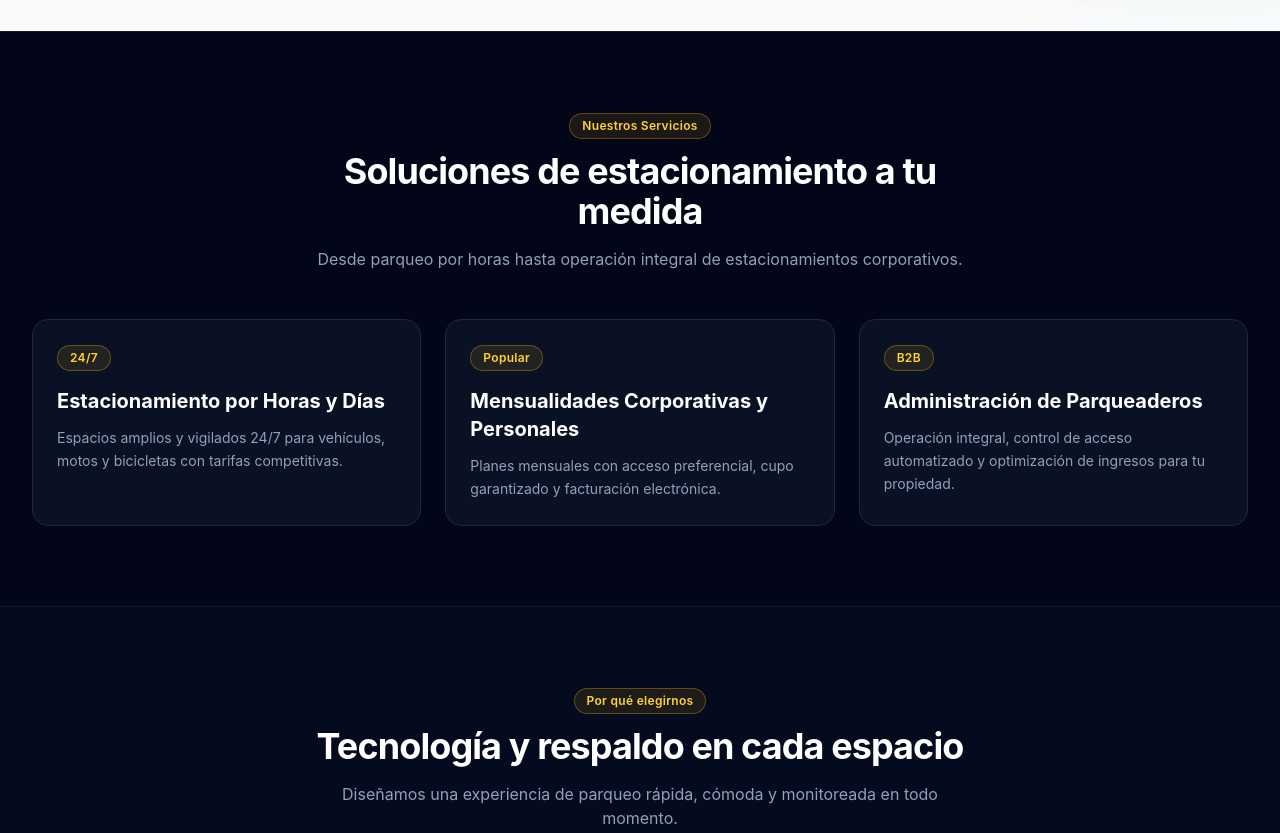
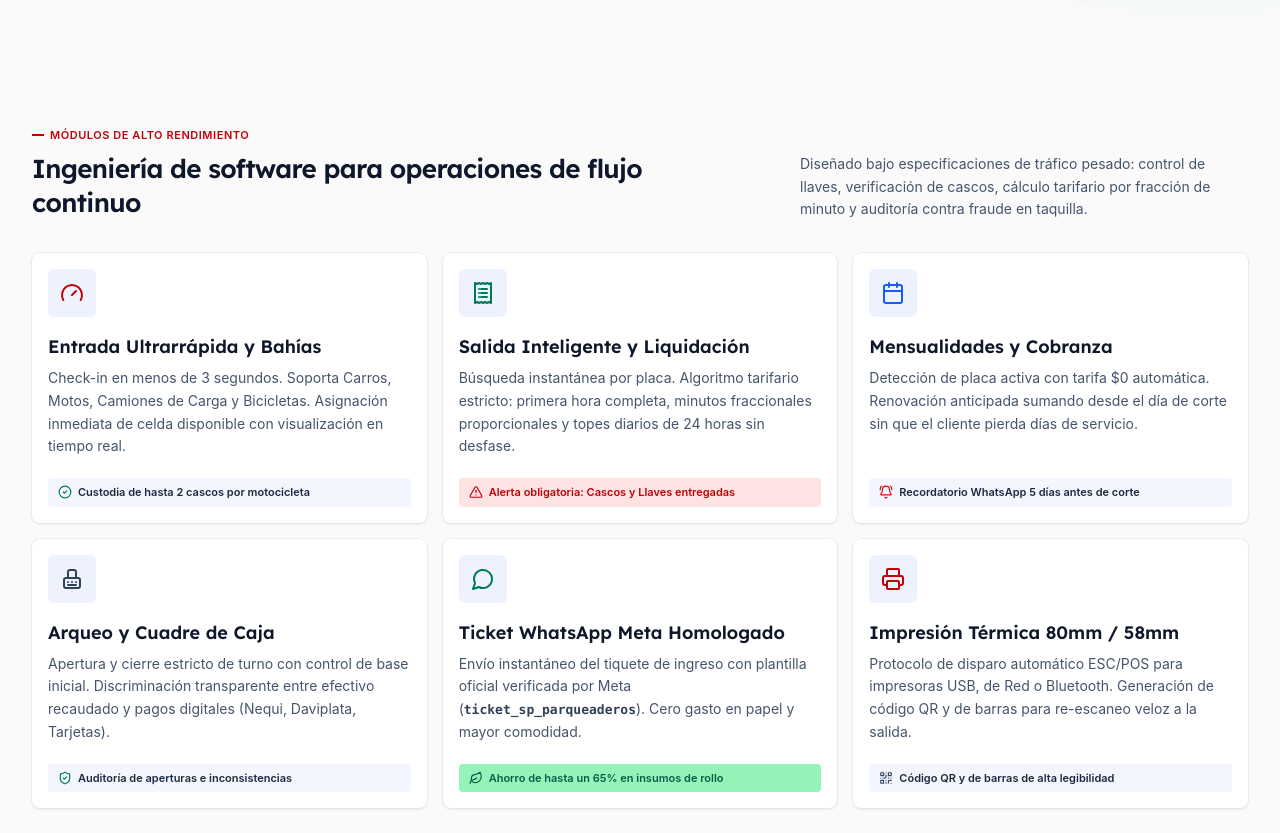
Before and after one commit to JuanCalpa/sp-parqueaderos-landing, an Astro site: page / in a window 1280 px wide. Shown: the part 920-1753 px from the top of the page. Built offline with nearby package versions, Linux system fonts and the light colour scheme; Astro itself is replaced by a stand-in of ours.

Commit message:
feat: seccion de Modulos

```diff
--- /dev/null
+++ b/src/components/sections/Modulos.astro
@@ -0,0 +1,122 @@
+---
+type Tone = 'neutral' | 'danger' | 'success';
+
+interface Modulo {
+  title: string;
+  description: string;
+  icon: string;
+  iconColor: string;
+  tag: { text: string; icon: string; iconColor?: string; tone: Tone };
+}
+
+// Iconos lucide (paths inline)
+const icons = {
+  gauge: '<path d="m12 14 4-4"/><path d="M3.34 19a10 10 0 1 1 17.32 0"/>',
+  receipt: '<path d="M4 2v20l2-1 2 1 2-1 2 1 2-1 2 1 2-1 2 1V2l-2 1-2-1-2 1-2-1-2 1-2-1-2 1Z"/><path d="M16 8h-6"/><path d="M16 12h-6"/><path d="M16 16h-6"/><path d="M8 8h.01"/><path d="M8 12h.01"/><path d="M8 16h.01"/>',
+  calendar: '<path d="M8 2v4"/><path d="M16 2v4"/><rect width="18" height="18" x="3" y="4" rx="2"/><path d="M3 10h18"/>',
+  register: '<rect width="16" height="10" x="4" y="11" rx="2"/><path d="M8 11V5a2 2 0 0 1 2-2h4a2 2 0 0 1 2 2v6"/><path d="M8 15h.01"/><path d="M12 15h.01"/><path d="M16 15h.01"/><path d="M8 18h8"/>',
+  message: '<path d="M7.9 20A9 9 0 1 0 4 16.1L2 22Z"/>',
+  printer: '<path d="M6 18H4a2 2 0 0 1-2-2v-5a2 2 0 0 1 2-2h16a2 2 0 0 1 2 2v5a2 2 0 0 1-2 2h-2"/><path d="M6 9V3a1 1 0 0 1 1-1h10a1 1 0 0 1 1 1v6"/><rect x="6" y="14" width="12" height="8" rx="1"/>',
+  check: '<circle cx="12" cy="12" r="10"/><path d="m9 12 2 2 4-4"/>',
+  alert: '<path d="m21.73 18-8-14a2 2 0 0 0-3.48 0l-8 14A2 2 0 0 0 4 21h16a2 2 0 0 0 1.73-3"/><path d="M12 9v4"/><path d="M12 17h.01"/>',
+  bell: '<path d="M10.27 21a2 2 0 0 0 3.46 0"/><path d="M22 8c0-2.3-.8-4.3-2-6"/><path d="M3.26 15.33A1 1 0 0 0 4 17h16a1 1 0 0 0 .74-1.67C19.41 13.96 18 12.5 18 8A6 6 0 0 0 6 8c0 4.5-1.41 5.96-2.74 7.33"/><path d="M4 2C2.8 3.7 2 5.7 2 8"/>',
+  shield: '<path d="M20 13c0 5-3.5 7.5-7.66 8.95a1 1 0 0 1-.67-.01C7.5 20.5 4 18 4 13V6a1 1 0 0 1 1-1c2 0 4.5-1.2 6.24-2.72a1.17 1.17 0 0 1 1.52 0C14.51 3.81 17 5 19 5a1 1 0 0 1 1 1z"/><path d="m9 12 2 2 4-4"/>',
+  leaf: '<path d="M11 20A7 7 0 0 1 9.8 6.1C15.5 5 17 4.48 19 2c1 2 2 4.18 2 8 0 5.5-4.78 10-10 10Z"/><path d="M2 21c0-3 1.85-5.36 5.08-6C9.5 14.52 12 13 13 12"/>',
+  qr: '<rect width="5" height="5" x="3" y="3" rx="1"/><rect width="5" height="5" x="16" y="3" rx="1"/><rect width="5" height="5" x="3" y="16" rx="1"/><path d="M21 16h-3a2 2 0 0 0-2 2v3"/><path d="M21 21v.01"/><path d="M12 7v3a2 2 0 0 1-2 2H7"/><path d="M3 12h.01"/><path d="M12 3h.01"/><path d="M12 16v.01"/><path d="M16 12h1"/><path d="M21 12v.01"/><path d="M12 21v-1"/>',
+};
+
+const modulos: Modulo[] = [
+  {
+    title: 'Entrada Ultrarrápida y Bahías',
+    description:
+      'Check-in en menos de 3 segundos. Soporta Carros, Motos, Camiones de Carga y Bicicletas. Asignación inmediata de celda disponible con visualización en tiempo real.',
+    icon: icons.gauge,
+    iconColor: 'text-red-700',
+    tag: { text: 'Custodia de hasta 2 cascos por motocicleta', icon: icons.check, iconColor: 'text-emerald-700', tone: 'neutral' },
+  },
+  {
+    title: 'Salida Inteligente y Liquidación',
+    description:
+      'Búsqueda instantánea por placa. Algoritmo tarifario estricto: primera hora completa, minutos fraccionales proporcionales y topes diarios de 24 horas sin desfase.',
+    icon: icons.receipt,
+    iconColor: 'text-emerald-700',
+    tag: { text: 'Alerta obligatoria: Cascos y Llaves entregadas', icon: icons.alert, tone: 'danger' },
+  },
+  {
+    title: 'Mensualidades y Cobranza',
+    description:
+      'Detección de placa activa con tarifa $0 automática. Renovación anticipada sumando desde el día de corte sin que el cliente pierda días de servicio.',
+    icon: icons.calendar,
+    iconColor: 'text-blue-600',
+    tag: { text: 'Recordatorio WhatsApp 5 días antes de corte', icon: icons.bell, iconColor: 'text-red-600', tone: 'neutral' },
+  },
+  {
+    title: 'Arqueo y Cuadre de Caja',
+    description:
+      'Apertura y cierre estricto de turno con control de base inicial. Discriminación transparente entre efectivo recaudado y pagos digitales (Nequi, Daviplata, Tarjetas).',
+    icon: icons.register,
+    iconColor: 'text-slate-700',
+    tag: { text: 'Auditoría de aperturas e inconsistencias', icon: icons.shield, iconColor: 'text-emerald-700', tone: 'neutral' },
+  },
+  {
+    title: 'Ticket WhatsApp Meta Homologado',
+    description:
+      'Envío instantáneo del tiquete de ingreso con plantilla oficial verificada por Meta (<code class="font-mono text-[13px] font-semibold text-slate-700">ticket_sp_parqueaderos</code>). Cero gasto en papel y mayor comodidad.',
+    icon: icons.message,
+    iconColor: 'text-emerald-700',
+    tag: { text: 'Ahorro de hasta un 65% en insumos de rollo', icon: icons.leaf, tone: 'success' },
+  },
+  {
+    title: 'Impresión Térmica 80mm / 58mm',
+    description:
+      'Protocolo de disparo automático ESC/POS para impresoras USB, de Red o Bluetooth. Generación de código QR y de barras para re-escaneo veloz a la salida.',
+    icon: icons.printer,
+    iconColor: 'text-red-700',
+    tag: { text: 'Código QR y de barras de alta legibilidad', icon: icons.qr, iconColor: 'text-slate-700', tone: 'neutral' },
+  },
+];
+
+const toneStyles: Record<Tone, string> = {
+  neutral: 'bg-indigo-50/70 text-slate-800',
+  danger: 'bg-red-100 text-red-700',
+  success: 'bg-green-300/80 text-emerald-800',
+};
+---
+
+<section id="modulos" class="bg-[#fafafb] py-20 text-slate-900 sm:py-24">
+  <div class="mx-auto max-w-7xl px-4 sm:px-6 lg:px-8">
+    <!-- Encabezado -->
+    <div class="flex flex-col gap-4 lg:flex-row lg:items-end lg:justify-between lg:gap-12">
+      <div>
+        <p class="flex items-center gap-1.5 text-[11px] font-semibold uppercase tracking-wider text-red-700">
+          <span class="h-0.5 w-3 bg-red-700" aria-hidden="true"></span>
+          Módulos de alto rendimiento
+        </p>
+        <h2 class="font-display mt-2 text-2xl font-semibold tracking-tight text-slate-900 sm:text-[26px]">
+          Ingeniería de software para operaciones de flujo continuo
+        </h2>
+      </div>
+      <p class="max-w-md text-sm leading-relaxed text-slate-600">
+        Diseñado bajo especificaciones de tráfico pesado: control de llaves, verificación de cascos,
+        cálculo tarifario por fracción de minuto y auditoría contra fraude en taquilla.
+      </p>
+    </div>
+
+    <!-- Tarjetas -->
+    <ul class="mt-8 grid gap-4 sm:grid-cols-2 lg:grid-cols-3">
+      {modulos.map((m) => (
+        <li class="flex flex-col rounded-lg bg-white p-4 shadow-sm ring-1 ring-slate-200/60 transition-shadow duration-200 hover:shadow-md">
+          <span class="flex h-12 w-12 items-center justify-center rounded-md bg-indigo-50">
+            <svg class:list={['h-6 w-6', m.iconColor]} viewBox="0 0 24 24" fill="none" stroke="currentColor" stroke-width="2" stroke-linecap="round" stroke-linejoin="round" aria-hidden="true" set:html={m.icon} />
+          </span>
+          <h3 class="font-display mt-4 text-lg font-semibold text-slate-900">{m.title}</h3>
+          <p class="mt-1.5 flex-1 text-sm leading-relaxed text-slate-600" set:html={m.description} />
+          <p class:list={['mt-5 flex items-center gap-1.5 rounded px-2.5 py-1.5 text-[11px] font-semibold', toneStyles[m.tag.tone]]}>
+            <svg class:list={['h-3.5 w-3.5 shrink-0', m.tag.iconColor]} viewBox="0 0 24 24" fill="none" stroke="currentColor" stroke-width="2" stroke-linecap="round" stroke-linejoin="round" aria-hidden="true" set:html={m.tag.icon} />
+            {m.tag.text}
+          </p>
+        </li>
+      ))}
+    </ul>
+  </div>
+</section>
--- a/src/pages/index.astro
+++ b/src/pages/index.astro
@@ -3,6 +3,7 @@ import BaseLayout from '../layouts/BaseLayout.astro';
 import Navbar from '../components/layout/Navbar.astro';
 import Footer from '../components/layout/Footer.astro';
 import Inicio from '../components/sections/Inicio.astro';
+import Modulos from '../components/sections/Modulos.astro';
 import Services from '../components/sections/Services.astro';
 import Features from '../components/sections/Features.astro';
 import Pricing from '../components/sections/Pricing.astro';
@@ -14,6 +15,7 @@ import Contact from '../components/sections/Contact.astro';
   <Navbar />
   <main>
     <Inicio />
+    <Modulos />
     <Services />
     <Features />
     <Pricing />
```
